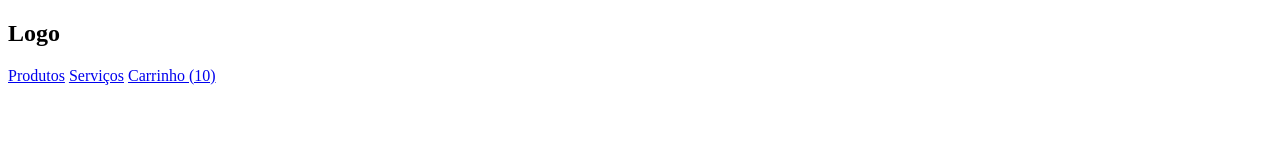
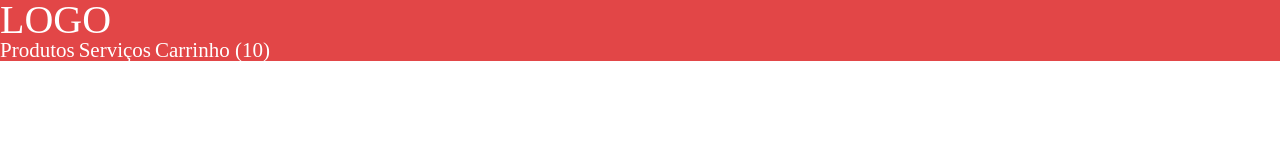
Before and after one commit to renanluz/loja-fone, a plain HTML site: page index.html in a window 1280 px wide. Drawn offline with Linux system fonts and the light colour scheme.

Commit message:
[002] - Desafio Básico

```diff
--- a/header.css
+++ b/header.css
@@ -13,4 +13,5 @@ h1 {
 
 a {
   text-decoration: none;
+  font-size: 21px;
 }
--- a/index.html
+++ b/index.html
@@ -3,11 +3,13 @@
   <head>
     <meta charset="UTF-8" />
     <title>Loja Fone</title>
+    <link rel="stylesheet" href="reset.css" />
+    <link rel="stylesheet" href="header.css" />
   </head>
   <body>
     <header>
       <nav>
-        <h1>Logo</h1>
+        <h1>LOGO</h1>
         <a href="http://collabcode.training">Produtos</a>
         <a href="http://collabcode.training">Serviços</a>
         <a href="http://collabcode.training">Carrinho (10)</a>
```
Also changed, not shown: 1 other file.
